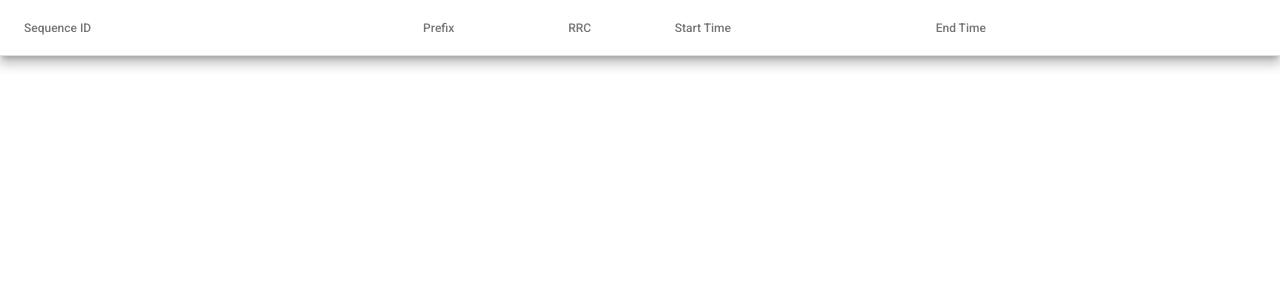
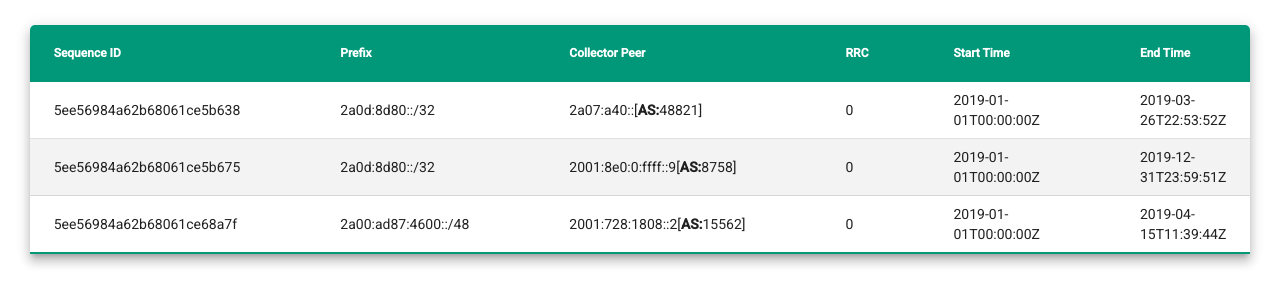
Before and after one commit to mauri5566/sitocopy, an Angular app: page / in a window 1280 px wide. Shown: the top 304 px of the page. Built offline with nearby package versions, Linux system fonts and the light colour scheme; no server answers.

Commit message:
no message

```diff
--- a/package.json
+++ b/package.json
@@ -21,6 +21,7 @@
     "@angular/platform-browser": "~11.2.3",
     "@angular/platform-browser-dynamic": "~11.2.3",
     "@angular/router": "~11.2.3",
+    "angular-in-memory-web-api": "^0.11.0",
     "rxjs": "~6.6.0",
     "tslib": "^2.0.0",
     "zone.js": "~0.11.3"
--- a/src/app/sequences/sequences.component.css
+++ b/src/app/sequences/sequences.component.css
@@ -1,16 +1,35 @@
-table {
-  width: 100%;
+
+
+th {
+    background-color: #009879;
+    color: #ffffff;
+    text-align: left;
+    font-weight: bold;
 }
 
-thead {
-    background-color: #efefef;
+.mat-cell{
+  padding: 8px 100px 8px 0;
 }
 
+
 td {
-    width:33%;
-    border: black;
+    width:100%;
 }
-tr{
-  border: black;
 
+tr:nth-of-type(even){
+  background-color: #f3f3f3;
 }
+
+tr:last-of-type{
+  border-bottom: 2px solid #009879;
+}
+.mat-elevation-z8{
+  border-collapse: collapse;
+  margin: 25px 0;
+  font-size: 0.9em;
+  width: 95%;
+  border-radius: 5px 5px 0 0;
+  overflow: hidden;
+  margin-left: auto;
+  margin-right: auto;
+}
--- a/src/app/sequences/sequences.component.html
+++ b/src/app/sequences/sequences.component.html
@@ -1,10 +1,6 @@
 
 <table mat-table [dataSource]="dataSource" class="mat-elevation-z8">
 
-  <!--- Note that these columns can be defined in any order.
-        The actual rendered columns are set as a property on the row definition" -->
-
-  <!-- Position Column -->
   <ng-container matColumnDef="Sequence ID">
     <th mat-header-cell *matHeaderCellDef> Sequence ID </th>
     <td mat-cell *matCellDef="let element"> {{element.id}} </td>
@@ -14,6 +10,12 @@
   <ng-container matColumnDef="Prefix">
     <th mat-header-cell *matHeaderCellDef> Prefix </th>
     <td mat-cell *matCellDef="let element"> {{element.prefix}} </td>
+  </ng-container>
+
+  <!-- Weight Column -->
+  <ng-container matColumnDef="Collector Peer">
+    <th mat-header-cell *matHeaderCellDef> Collector Peer </th>
+    <td mat-cell *matCellDef="let element"> {{element.collectorPeer.peerIPAddress}}[<b>AS:</b>{{element.collectorPeer.peerAS}}] </td>
   </ng-container>
 
   <!-- Symbol Column -->
--- a/src/app/sequences/sequences.component.ts
+++ b/src/app/sequences/sequences.component.ts
@@ -1,29 +1,101 @@
 import { Component, OnInit } from '@angular/core';
 import {animate, state, style, transition, trigger} from '@angular/animations';
 import {SequencesService} from '../sequences.service';
-import {Sequences} from '../sequences';
 import {MatTableDataSource} from '@angular/material/table';
 
 @Component({
   selector: 'app-sequences',
   templateUrl: './sequences.component.html',
-  styleUrls: ['./sequences.component.css']
+  styleUrls: ['./sequences.component.css'],
 })
-export class SequencesComponent implements OnInit {
+export class SequencesComponent {
+  displayedColumns: string[] = ['Sequence ID', 'Prefix', 'Collector Peer', 'RRC', 'Start Time', 'End Time'];
+  dataSource = new MatTableDataSource<Sequences>(ELEMENT_DATA);
+}
+export interface Sequences{
+	id: string;
+	prefix: string;
+  rRC : number;
+  collectorPeer: {peerBGPId: number, peerIPAddress: string, peerAS: number}
+	start: string;
+  end: string;
+  longestCommonAsPathSuffix: number,
+  asPathNumber: number,
+  mostFrequentUpdateFrequency: number,
+  mostFrequentUpdateFrequencyInMin: number,
+  hasAsPathsNotValid: boolean,
+  announces: number,
+  withdraws: number,
+  updates: number,
+  duration: string,
+  frequency: number
+}
 
-  ELEMENT_DATA: Sequences[] = [];
-  displayedColumns: string[] = ['Sequence ID', 'Prefix', 'RRC', 'Start Time', 'End Time'];
-  dataSource = new MatTableDataSource<Sequences>(this.ELEMENT_DATA);
-
-  constructor(private service: SequencesService) { }
-
-  ngOnInit(): void {
-    this.getAllSequences();
-  }
-
-  public getAllSequences(){
-    let resp = this.service.getData();
-    resp.subscribe(report => this.dataSource.data = report as Sequences[]);
-  }
-
-}
+const ELEMENT_DATA: Sequences[] = [
+  {
+      id: '5ee56984a62b68061ce5b638',
+      prefix: '2a0d:8d80::/32',
+      rRC: 0,
+      collectorPeer: {
+        peerBGPId: 0,
+        peerIPAddress: '2a07:a40::',
+        peerAS: 48821
+      },
+      start: '2019-01-01T00:00:00Z',
+      end: '2019-03-26T22:53:52Z',
+      longestCommonAsPathSuffix: -1,
+      asPathNumber: -1,
+      mostFrequentUpdateFrequency: -1,
+      mostFrequentUpdateFrequencyInMin: 0,
+      hasAsPathsNotValid: false,
+      announces: 0,
+      withdraws: 0,
+      updates: 0,
+      duration: '84.22:53:52',
+      frequency: 0
+    },
+    {
+      id: '5ee56984a62b68061ce5b675',
+      prefix: '2a0d:8d80::/32',
+      rRC: 0,
+      collectorPeer: {
+        peerBGPId: 0,
+        peerIPAddress: '2001:8e0:0:ffff::9',
+        peerAS: 8758
+      },
+      start: '2019-01-01T00:00:00Z',
+      end: '2019-12-31T23:59:51Z',
+      longestCommonAsPathSuffix: -1,
+      asPathNumber: -1,
+      mostFrequentUpdateFrequency: -1,
+      mostFrequentUpdateFrequencyInMin: 0,
+      hasAsPathsNotValid: false,
+      announces: 0,
+      withdraws: 0,
+      updates: 0,
+      duration: '364.23:59:51',
+      frequency: 0
+    },
+    {
+      id: '5ee56984a62b68061ce68a7f',
+      prefix: '2a00:ad87:4600::/48',
+      rRC: 0,
+      collectorPeer: {
+        peerBGPId: 0,
+        peerIPAddress: '2001:728:1808::2',
+        peerAS: 15562
+      },
+      start: '2019-01-01T00:00:00Z',
+      end: '2019-04-15T11:39:44Z',
+      longestCommonAsPathSuffix: -1,
+      asPathNumber: -1,
+      mostFrequentUpdateFrequency: -1,
+      mostFrequentUpdateFrequencyInMin: 0,
+      hasAsPathsNotValid: false,
+      announces: 0,
+      withdraws: 0,
+      updates: 0,
+      duration: '104.11:39:44',
+      frequency: 0
+    },
+];
```
Also changed, not shown: src/app/app.module.ts (line endings or trailing spaces), 1 other file (tests, documents, lock files or other folders).
